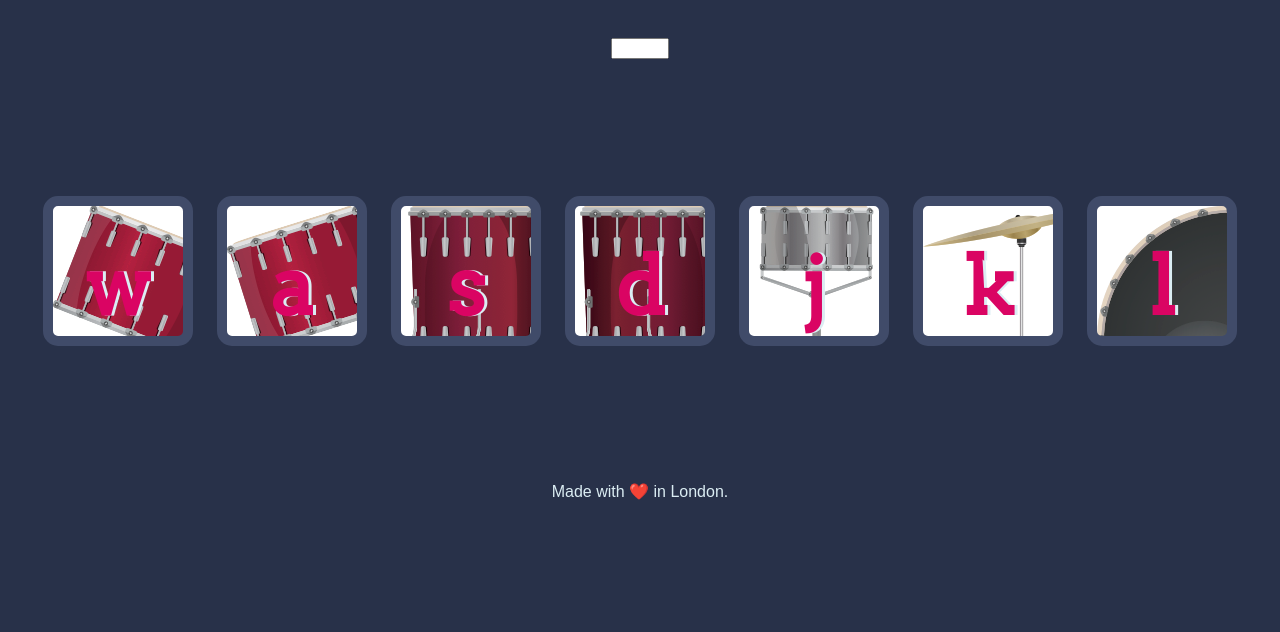
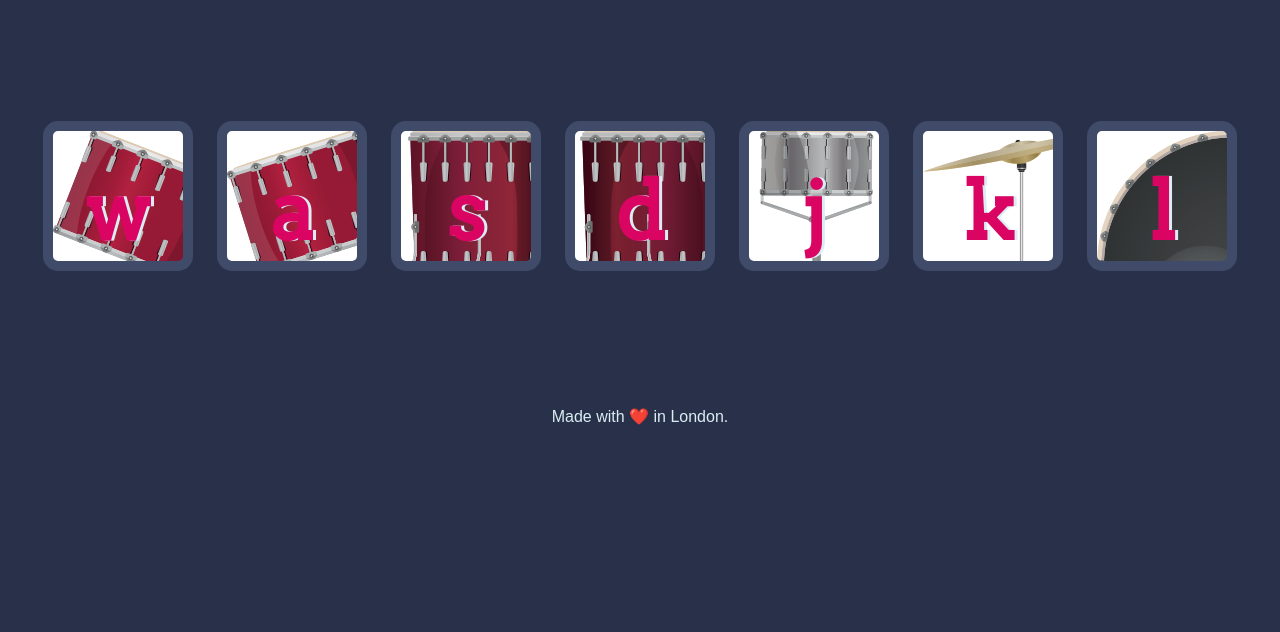
Before and after one commit to harshpatel2125/drumkit, a plain HTML site: page index.html in a window 1280 px wide. Shown: the part 168-800 px from the top of the page. Drawn offline with Linux system fonts and the light colour scheme.

Commit message:
Update index.html

```diff
--- a/index.html
+++ b/index.html
@@ -11,7 +11,6 @@
 <body>
 
   <h1 id="title">Drum 🥁 Kit</h1>
-  <div style="text-align: center;"><input type="text" name="text" style="hight: 15px; width: 50px;"></div>
   <div class="set">
     <button class="w drum">w</button>
     <button class="a drum">a</button>
```
